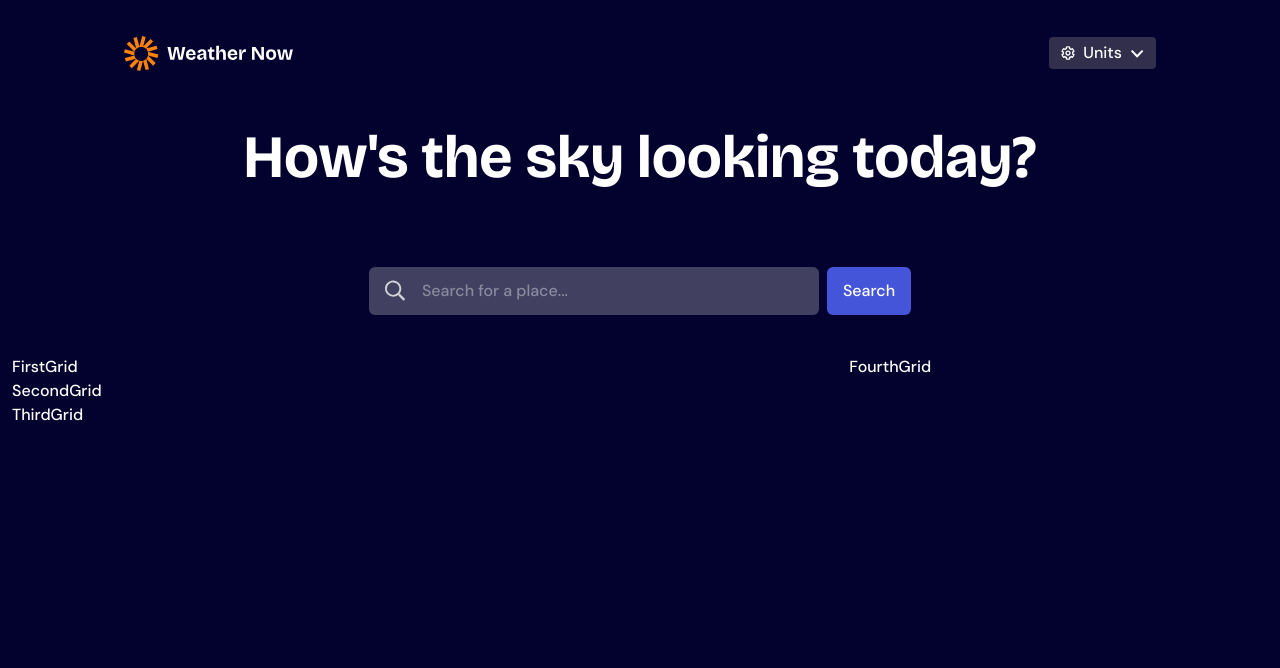
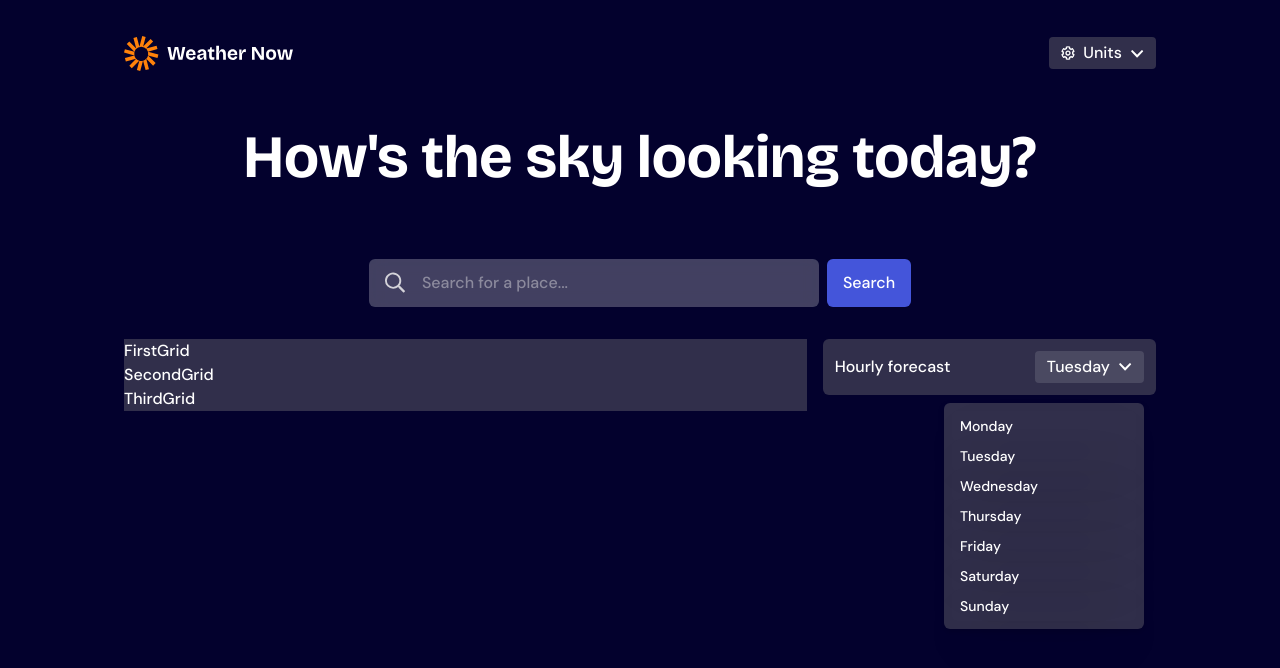
Before and after one commit to Bensaxxy/Weather-app, a Next.js app: page / in a window 1280 px wide. Shown: the top 668 px of the page. Built offline with nearby package versions, Linux system fonts and the light colour scheme.

Commit message:
still working on the forecastinf component

```diff
--- a/app/components/SearchBar.tsx
+++ b/app/components/SearchBar.tsx
@@ -2,7 +2,7 @@ import React from "react";
 
 const SearchBar = () => {
   return (
-    <div className=" mt-20 mb-10">
+    <div className=" mt-18 mb-8">
       <div className=" flex flex-col md:flex-row justify-center gap-2 items-center">
         <div
           className="flex items-center gap-4 bg-neutral-200/30 backdrop-blur-sm
--- a/app/components/home.tsx
+++ b/app/components/home.tsx
@@ -19,7 +19,9 @@ const HomePage = () => {
       <SearchBar />
 
       {/* weathers section */}
-      <AllGrid />
+      <div className="md:px-6 lg:px-16 xl:px-28 2xl:px-40">
+        <AllGrid />
+      </div>
     </div>
   );
 };
--- a/app/modal/UnitsModal.tsx
+++ b/app/modal/UnitsModal.tsx
@@ -3,7 +3,7 @@ import React from "react";
 const UnitsModal = () => {
   return (
     <div>
-      <div className="bg-neutral-700 p-2 mt-2 w-46 md:w-50 rounded-md z-20">
+      <div className="bg-neutral-700 p-2 mt-2 w-46 md:w-50 rounded-md z-10 outline outline-neutral-500/80 shadow-xl">
         {/* Switch to Imperial */}
         <div className=" cursor-pointer hover:bg-neutral-300/10 py-[5px] px-2 rounded-md shadow-2xl ">
           <h1 className=" text-sm md:text-md">Switch to Imperial</h1>
@@ -47,7 +47,6 @@ const UnitsModal = () => {
           <div className=" cursor-pointer hover:bg-neutral-300/10 py-[5px] px-2 rounded-md shadow-2xl ">
             <h1 className=" text-sm md:text-md">Inches (in)</h1>
           </div>
-          <hr className=" border-neutral-600" />
         </div>
       </div>
     </div>
--- a/app/modal/WeeksDayModal.tsx
+++ b/app/modal/WeeksDayModal.tsx
@@ -1,7 +1,42 @@
 import React from "react";
 
 const WeeksDayModal = () => {
-  return <div>WeeksDayModal</div>;
+  return (
+    <div>
+      <div>
+        <div className="bg-neutral-700 p-2 mt-2 w-46 md:w-50 rounded-md z-50 outline-white drop-shadow-md">
+          {/* monday */}
+          <div className=" cursor-pointer hover:bg-neutral-300/10 py-[5px] px-2 rounded-md shadow-2xl ">
+            <h1 className=" text-sm md:text-md">Monday</h1>
+          </div>
+          {/* tuesday */}
+          <div className=" cursor-pointer hover:bg-neutral-300/10 py-[5px] px-2 rounded-md shadow-2xl ">
+            <h1 className=" text-sm md:text-md">Tuesday</h1>
+          </div>
+          {/* wednesday */}
+          <div className=" cursor-pointer hover:bg-neutral-300/10 py-[5px] px-2 rounded-md shadow-2xl ">
+            <h1 className=" text-sm md:text-md">Wednesday</h1>
+          </div>
+          {/* thursday */}
+          <div className=" cursor-pointer hover:bg-neutral-300/10 py-[5px] px-2 rounded-md shadow-2xl ">
+            <h1 className=" text-sm md:text-md">Thursday</h1>
+          </div>
+          {/* friday */}
+          <div className=" cursor-pointer hover:bg-neutral-300/10 py-[5px] px-2 rounded-md shadow-2xl ">
+            <h1 className=" text-sm md:text-md">Friday</h1>
+          </div>
+          {/* saturday */}
+          <div className=" cursor-pointer hover:bg-neutral-300/10 py-[5px] px-2 rounded-md shadow-2xl ">
+            <h1 className=" text-sm md:text-md">Saturday</h1>
+          </div>
+          {/* sunday */}
+          <div className=" cursor-pointer hover:bg-neutral-300/10 py-[5px] px-2 rounded-md shadow-2xl ">
+            <h1 className=" text-sm md:text-md">Sunday</h1>
+          </div>
+        </div>
+      </div>
+    </div>
+  );
 };
 
 export default WeeksDayModal;
--- a/app/weatherContainer/AllGrid.tsx
+++ b/app/weatherContainer/AllGrid.tsx
@@ -6,8 +6,8 @@ import FourthGrid from "./FourthGrid";
 
 const AllGrid = () => {
   return (
-    <div className=" grid grid-cols-1 lg:grid-cols-3">
-      <div className=" col-span-2">
+    <div className=" grid grid-cols-1 lg:grid-cols-3 gap-4">
+      <div className=" col-span-2 bg-neutral-700">
         <FirstGrid />
         <SecondGrid />
         <ThirdGrid />
--- a/app/weatherContainer/FirstGrid.tsx
+++ b/app/weatherContainer/FirstGrid.tsx
@@ -1,7 +1,7 @@
 import React from "react";
 
 const FirstGrid = () => {
-  return <div>FirstGrid</div>;
+  return <div className=" bg">FirstGrid</div>;
 };
 
 export default FirstGrid;
--- a/app/weatherContainer/FourthGrid.tsx
+++ b/app/weatherContainer/FourthGrid.tsx
@@ -1,7 +1,29 @@
+import Image from "next/image";
 import React from "react";
+import WeeksDayModal from "../modal/WeeksDayModal";
 
 const FourthGrid = () => {
-  return <div>FourthGrid</div>;
+  return (
+    <div className=" relative">
+      <div className=" bg-neutral-700 rounded-md p-3">
+        <div className=" flex items-center justify-between">
+          <h1>Hourly forecast</h1>
+          <div className=" bg-neutral-300/20 rounded-sm py-1 px-3 flex items-center gap-2">
+            <span>Tuesday</span>
+            <Image
+              src="/images/icon-dropdown.svg"
+              width={14}
+              height={14}
+              alt="unit-icon"
+            />
+          </div>
+        </div>
+      </div>
+      <div className="absolute right-3">
+        <WeeksDayModal />
+      </div>
+    </div>
+  );
 };
 
 export default FourthGrid;
```
